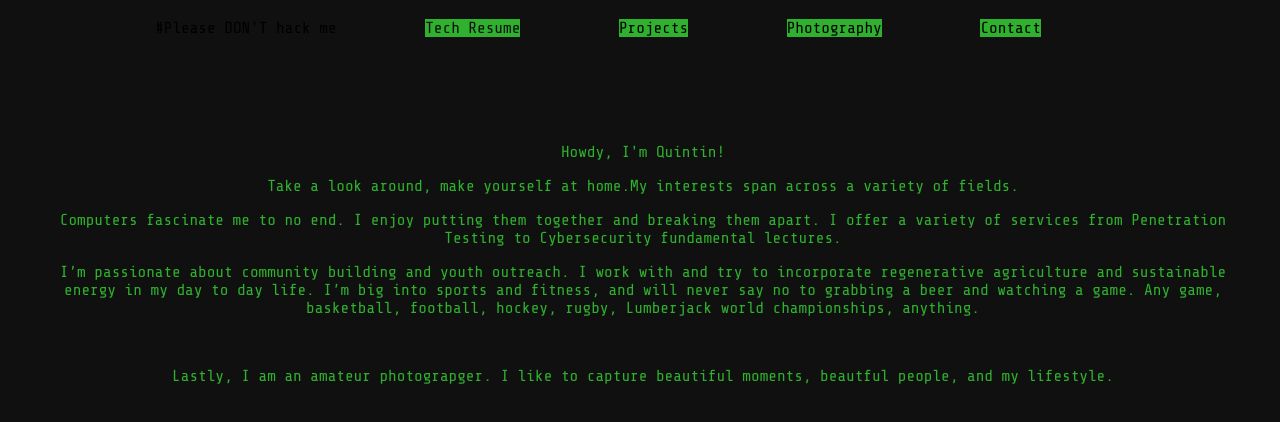
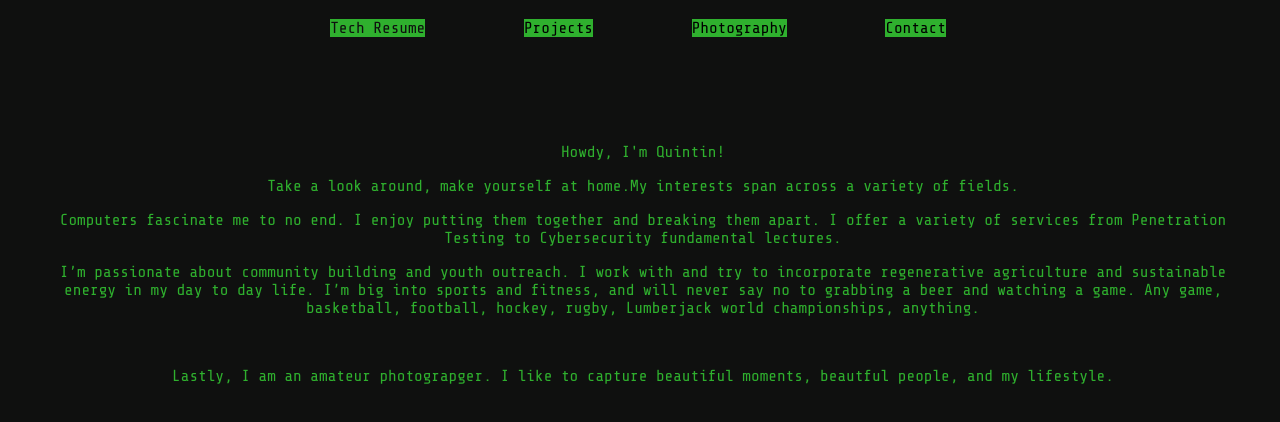
Before and after one commit to c0wbr0000/QK, a plain HTML site: page index.html in a window 1280 px wide. Shown: the part 68-490 px from the top of the page. Drawn offline with nearby package versions, Linux system fonts and the light colour scheme.

Commit message:
Update index.html

```diff
--- a/index.html
+++ b/index.html
@@ -11,7 +11,7 @@
 <body>
 
 <h1>Quintin Kittredge</h1>
-#Please DON'T hack me
+<!╌Please DON"T hack me╌>
 <ul class="navbutton">
   <li class="navbutton"><a href="Resume.pdf" target="_blank" rel="noopener noreferrer" style="text-decoration: none; color:#0F100F; background-color: #2FB02E;" class="link" >Tech Resume</a></li>
   <li class="navbutton"><a href="projects.html" style="text-decoration: none; background-color: #2FB02E;" class="link" >Projects</a></li>
```
